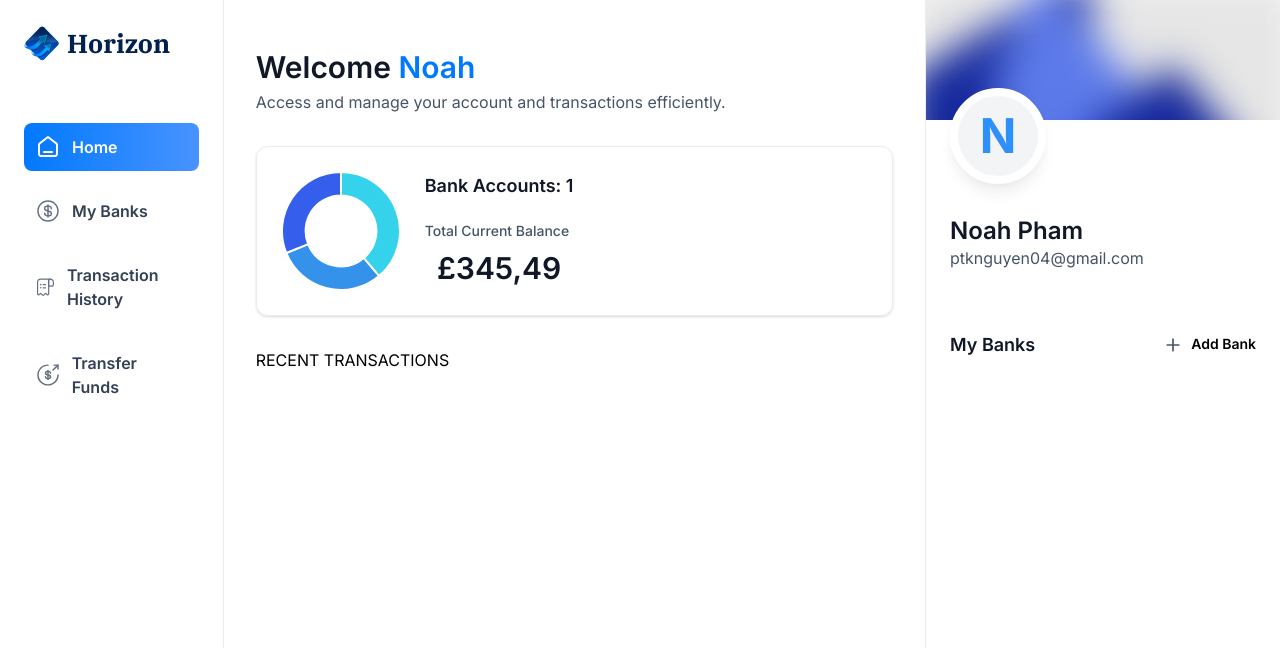
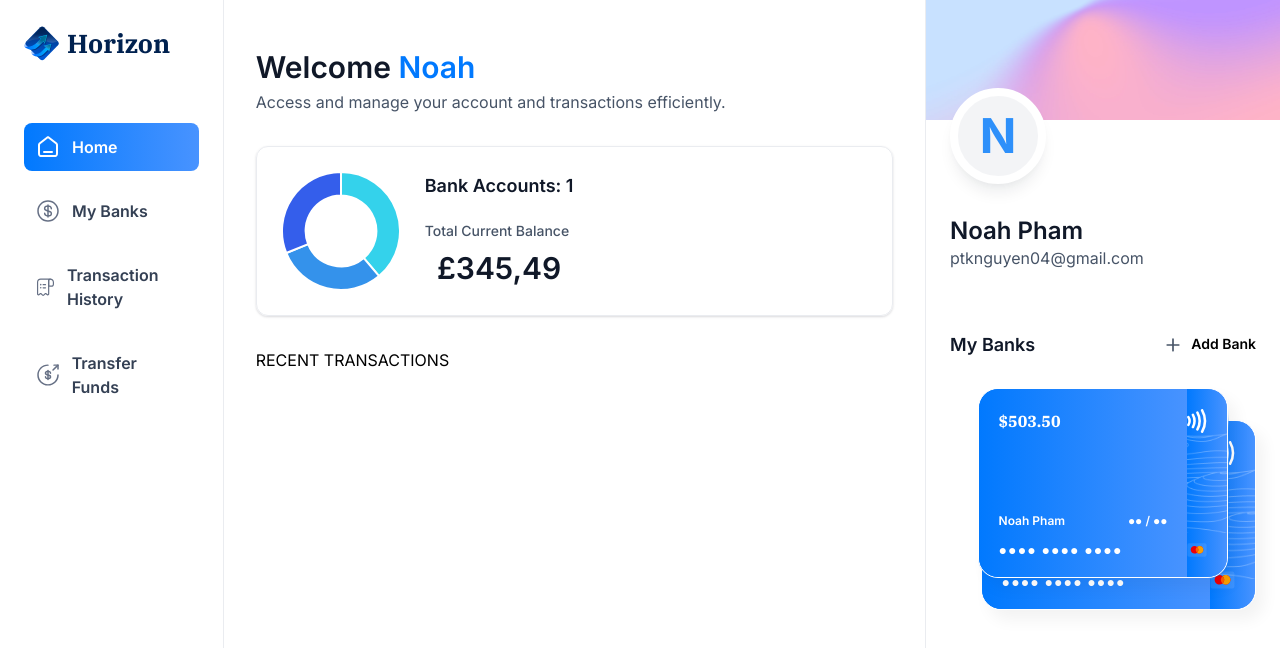
Before and after one commit to khoinguyenpham04/bankingapp, a Next.js app: page / in a window 1280 px wide. Shown: the top 648 px of the page. Built offline with nearby package versions, Linux system fonts and the light colour scheme.

Commit message:
Debugged and fixed BankCard.tsx component

```diff
--- a/app/(root)/page.tsx
+++ b/app/(root)/page.tsx
@@ -31,7 +31,7 @@
       <RightSidebar
         user = {loggedIn}
         transactions = {[]}
-        banks = {[]}
+        banks = {[{ currentBalance: 503.50 }, { currentBalance: 123.50 }]}
       />
     </section>
   );
--- /dev/null
+++ b/components/BankCard.tsx
@@ -0,0 +1,68 @@
+import { formatAmount } from '@/lib/utils'
+import Image from 'next/image'
+import Link from 'next/link'
+import React from 'react'
+
+
+const BankCard = ({ account, userName, showBalance = true }: CreditCardProps) => {
+
+  console.log(account);
+  return (
+    <div className="flex flex-col">
+      <Link href={`/transaction-history/?id=${account.appwriteItemId}`} className="bank-card">
+        <div className="bank-card_content">
+          <div>
+            <h1 className="text-16 font-semibold text-white">
+              {account.name}
+            </h1>
+            <p className="font-ibm-plex-serif font-black text-white">
+              {formatAmount(account.currentBalance)}
+            </p>
+          </div>
+
+          <article className="flex flex-col gap-2">
+            <div className="flex justify-between">
+              <h1 className="text-12 font-semibold text-white">
+                {userName}
+              </h1>
+              <h2 className="text-12 font-semibold text-white">
+              ●● / ●●
+              </h2>
+            </div>
+            <p className="text-14 font-semibold tracking-[1.1px] text-white">
+              ●●●● ●●●● ●●●● <span className="text-16">{account?.mask}</span>
+            </p>
+          </article>
+        </div>
+
+        <div className="bank-card_icon">
+          <Image
+            src="/icons/Paypass.svg"
+            width={20}
+            height={24}
+            alt="pay"
+          />
+          <Image
+            src="/icons/mastercard.svg"
+            width={45}
+            height={32}
+            alt="mastercard"
+            className="ml-5"
+          />
+        </div>
+
+        <Image
+          src="/icons/lines.png"
+          width={316}
+          height={190}
+          alt="lines"
+          className="absolute top-0 left-0"
+        />
+      </Link>
+
+
+    </div>
+  )
+}
+
+export default BankCard
--- a/components/RightSidebar.tsx
+++ b/components/RightSidebar.tsx
@@ -1,6 +1,7 @@
 import Link from 'next/link'
 import React from 'react'
 import Image from 'next/image'
+import BankCard from './BankCard'
 
 const RightSidebar = ({ user, transactions, banks }: RightSidebarProps) => {
   return (
@@ -39,6 +40,29 @@
                     </h2>
                 </Link>
             </div>
+
+            {banks?.length > 0 && (
+                <div className="relative flex flex-1 flex-col items-center justify-center gap-5">
+                    <div className="relative z-10">
+                        <BankCard
+                            key={banks[0].$id}
+                            account={banks[0]}
+                            userName={`${user.firstName} ${user.lastName}`}
+                            showBalance={false}
+                        />
+                    </div>
+                    {banks[1] && (
+                        <div className="absolute right-0 top-8 z-0 w-[90%]">
+                            <BankCard
+                                key={banks[1].$id}
+                                account={banks[1]}
+                                userName={`${user.firstName} ${user.lastName}`}
+                                showBalance={false}
+                            />
+                        </div>
+                    )}
+                </div>
+            ) }
         </section>
     </aside>
   )
--- a/tailwind.config.ts
+++ b/tailwind.config.ts
@@ -71,7 +71,7 @@
       },
       backgroundImage: {
         "bank-gradient": "linear-gradient(90deg, #0179FE 0%, #4893FF 100%)",
-        "gradient-mesh": "url('/icons/gradient-mesh.png')",
+        "gradient-mesh": "url('/icons/gradient-mesh.svg')",
         "bank-green-gradient":
           "linear-gradient(90deg, #01797A 0%, #489399 100%)",
       },
```
Also changed, not shown: public/icons/gradient-mesh.svg (added).
